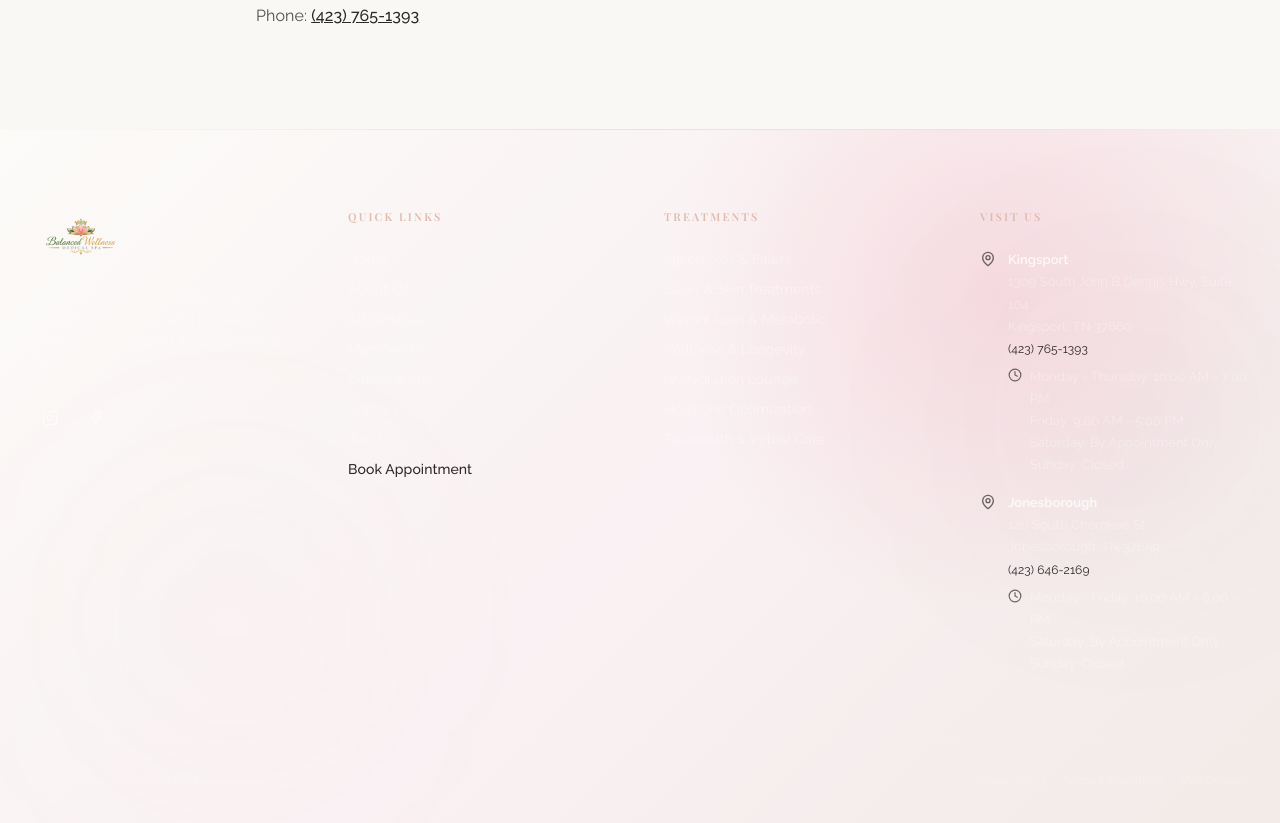
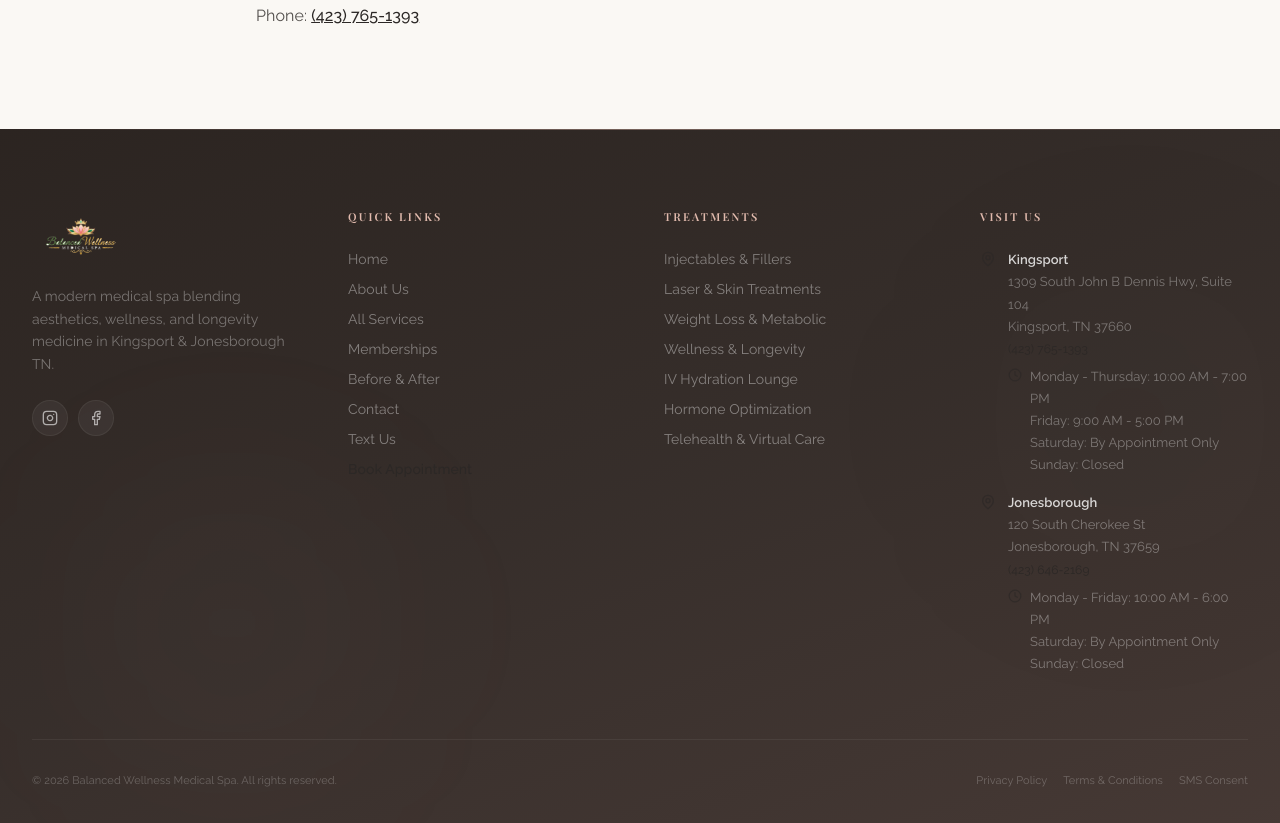
Before and after one commit to kgarretson78-create/balanced-wellness, a React (Vite) app: page /privacy-policy in a window 1280 px wide. Shown: the part 2845-3668 px from the top of the page. Built offline with nearby package versions, Linux system fonts and the light colour scheme; no server answers; a web font is replaced by a local one.

Commit message:
Preserve a restrained footer accent

```diff
--- a/src/components/layout/Footer.tsx
+++ b/src/components/layout/Footer.tsx
@@ -4,7 +4,7 @@ import { LOCATIONS } from "@/lib/booking";
 
 export function Footer() {
   return (
-    <footer className="luxury-gradient-dark text-white/90 pt-20 pb-8 relative overflow-hidden">
+    <footer className="luxury-gradient-night text-white/90 pt-20 pb-8 relative overflow-hidden">
       <div className="absolute top-0 left-0 right-0 h-px bg-gradient-to-r from-transparent via-champagne/40 to-transparent" />
       <div className="absolute top-[20%] right-0 w-[300px] h-[300px] rounded-full bg-primary/3 blur-[100px]" />
       <div className="absolute bottom-[10%] left-[8%] w-[260px] h-[260px] rounded-full bg-champagne/[0.04] blur-[110px]" />
```
